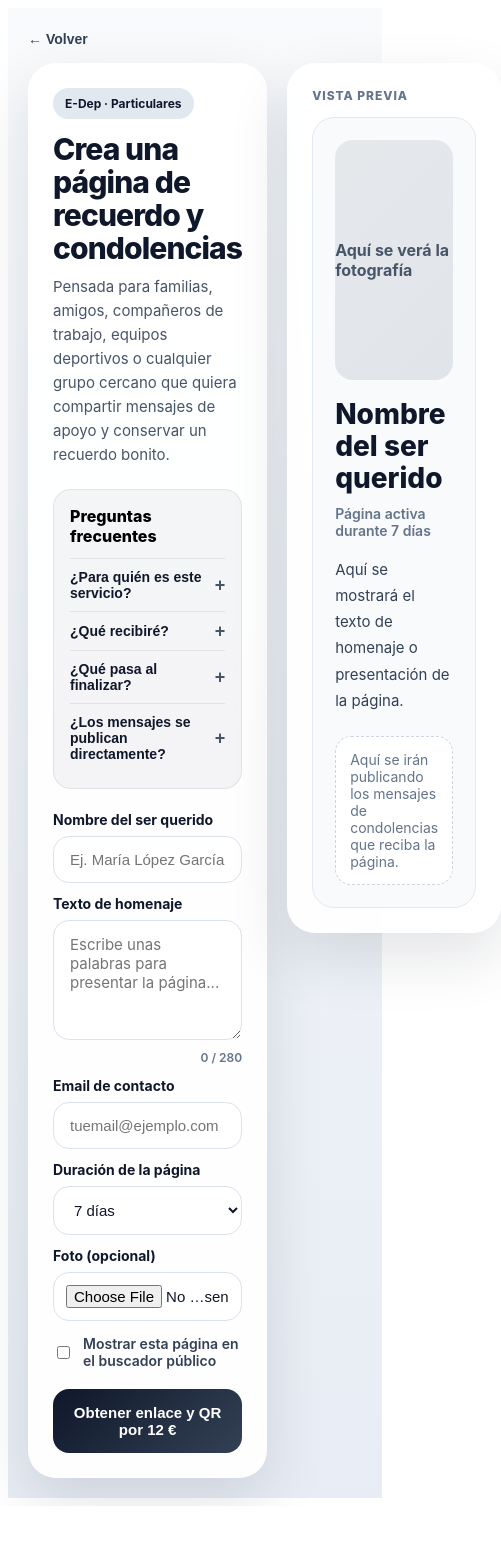
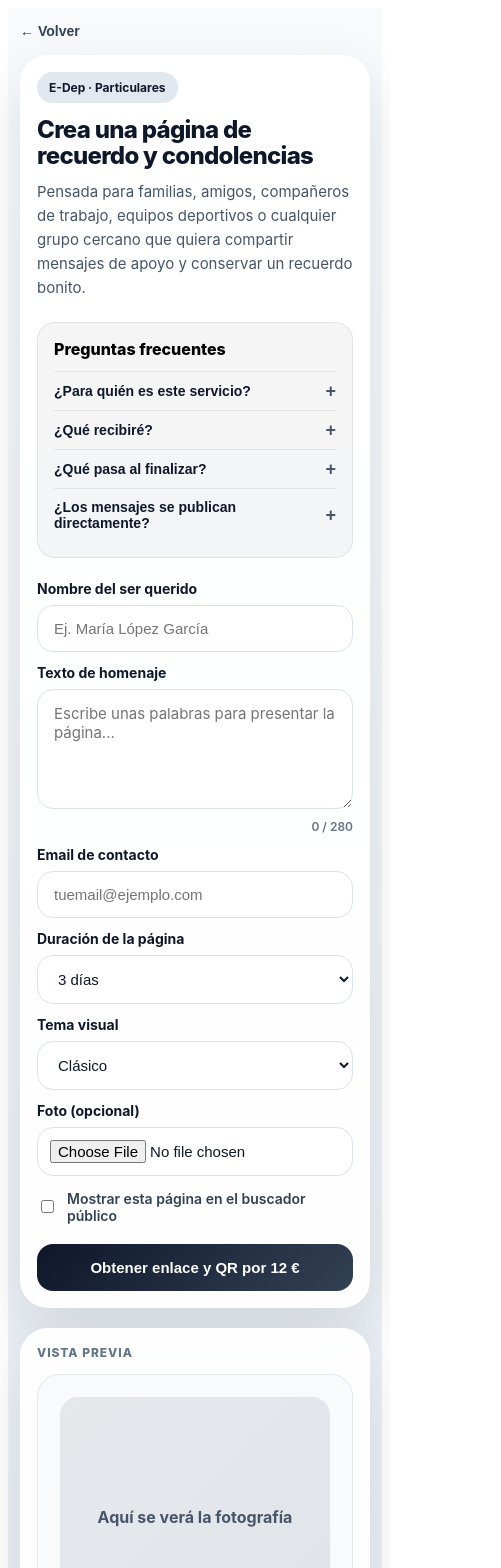
Before and after one commit to carlosescrivam-lgtm/e-dep, a React (Vite) app: page /particular in a window 390 px wide. Shown: the top 1568 px of the page, 501 px wide, since content can reach past the window. Before the commit the page ends 1506 px from the top, so only its background shows below. Built offline with nearby package versions, Linux system fonts and the light colour scheme; no server answers.

Commit message:
Particulares responsive + FAQ desplegable + temas

```diff
--- a/src/ParticularCreatePage.tsx
+++ b/src/ParticularCreatePage.tsx
@@ -5,7 +5,8 @@ export default function ParticularCreatePage() {
   const [memorialText, setMemorialText] = useState("");
   const MAX_TEXT_LENGTH = 280;
   const [contactEmail, setContactEmail] = useState("");
-  const [durationDays, setDurationDays] = useState("7");
+  const [durationDays, setDurationDays] = useState("3");
+  const [theme, setTheme] = useState("classic");
   const [isSearchable, setIsSearchable] = useState(false);
   const [, setPhotoFile] = useState<File | null>(null);
 const [photoPreview, setPhotoPreview] = useState("");
@@ -16,7 +17,9 @@ const fileInputRef = useRef<HTMLInputElement | null>(null);
   const previewTitle = useMemo(() => {
     return fullName.trim() || "Nombre del ser querido";
   }, [fullName]);
-
+const isMobile = typeof window !== "undefined" && window.innerWidth < 900;
+const isPhotoTheme = theme === "photo";
+const isMinimalTheme = theme === "minimal";
   const previewText = useMemo(() => {
     return (
       memorialText.trim() ||
@@ -30,7 +33,7 @@ const fileInputRef = useRef<HTMLInputElement | null>(null);
         minHeight: "100vh",
         background:
           "linear-gradient(180deg, #f8fafc 0%, #eef2f7 55%, #e8edf5 100%)",
-        padding: 20,
+        padding: isMobile ? 12 : 20,
         fontFamily:
           'Inter, ui-sans-serif, system-ui, -apple-system, BlinkMacSystemFont, "Segoe UI", sans-serif',
       }}
@@ -58,7 +61,7 @@ const fileInputRef = useRef<HTMLInputElement | null>(null);
         <div
   style={{
     display: "grid",
-            gridTemplateColumns: "1.05fr 0.95fr",
+    gridTemplateColumns: isMobile ? "1fr" : "1.05fr 0.95fr",
     gap: 20,
     alignItems: "start",
   }}
@@ -69,7 +72,7 @@ const fileInputRef = useRef<HTMLInputElement | null>(null);
     border: "1px solid rgba(255,255,255,0.75)",
     borderRadius: 28,
     boxShadow: "0 24px 60px rgba(15,23,42,0.12)",
-              padding: 24,
+    padding: isMobile ? 16 : 24,
   }}
 >
             <div
@@ -90,7 +93,7 @@ const fileInputRef = useRef<HTMLInputElement | null>(null);
             <h1
               style={{
                 margin: 0,
-                fontSize: 30,
+                fontSize: isMobile ? 24 : 30,
                 lineHeight: 1.1,
                 fontWeight: 800,
                 letterSpacing: "-0.03em",
@@ -233,6 +236,19 @@ const fileInputRef = useRef<HTMLInputElement | null>(null);
             </div>
 
 <div style={{ marginBottom: 12 }}>
+  <label style={labelStyle}>Tema visual</label>
+  <select
+    value={theme}
+    onChange={(e) => setTheme(e.target.value)}
+    style={inputStyle}
+  >
+    <option value="classic">Clásico</option>
+    <option value="photo">Foto destacada</option>
+    <option value="minimal">Minimalista</option>
+  </select>
+</div>
+
+           <div style={{ marginBottom: 12 }}>
   <label style={labelStyle}>Foto (opcional)</label>
 
   <input
@@ -350,7 +366,7 @@ const fileInputRef = useRef<HTMLInputElement | null>(null);
           custom_text: memorialText,
           contact_email: contactEmail,
           duration_days: Number(durationDays),
-          theme: "classic",
+          theme,
           is_searchable: isSearchable,
           photo_url: photoPreview || null,
         }),
@@ -409,9 +425,9 @@ window.location.href = checkoutData.url;
     border: "1px solid rgba(255,255,255,0.75)",
     borderRadius: 28,
     boxShadow: "0 24px 60px rgba(15,23,42,0.12)",
-              padding: 24,
-              position: "sticky",
-              top: 20,
+    padding: isMobile ? 16 : 24,
+    position: isMobile ? "static" : "sticky",
+    top: isMobile ? undefined : 20,
   }}
 >
             <div
@@ -436,16 +452,20 @@ window.location.href = checkoutData.url;
                 overflow: "hidden",
               }}
             >
-              {photoPreview ? (
+              {photoPreview && !isMinimalTheme ? (
                 <img
                   src={photoPreview}
                   alt={previewTitle}
                   style={{
-                    width: "100%",
-                    height: 240,
+  width: isPhotoTheme ? "100%" : 180,
+  maxWidth: "100%",
+  height: isPhotoTheme ? 260 : 180,
   objectFit: "cover",
-                    borderRadius: 18,
+  borderRadius: isPhotoTheme ? 18 : isMinimalTheme ? 12 : "50%",
   marginBottom: 18,
+  display: "block",
+  marginLeft: "auto",
+  marginRight: "auto",
 }}
                 />
               ) : (
@@ -470,10 +490,11 @@ window.location.href = checkoutData.url;
               <h2
                 style={{
   margin: 0,
-                  fontSize: 28,
+  fontSize: isMinimalTheme ? 24 : 28,
   lineHeight: 1.15,
-                  fontWeight: 800,
+  fontWeight: isMinimalTheme ? 700 : 800,
   color: "#0f172a",
+  textAlign: isMinimalTheme ? "left" : "center",
 }}
               >
                 {previewTitle}
@@ -485,6 +506,7 @@ window.location.href = checkoutData.url;
     color: "#64748b",
     fontSize: 14,
     fontWeight: 600,
+    textAlign: isMinimalTheme ? "left" : "center",
   }}
 >
                 Página activa durante {durationDays} días
@@ -500,6 +522,7 @@ window.location.href = checkoutData.url;
   whiteSpace: "pre-wrap",
   overflowWrap: "break-word",
   wordBreak: "break-word",
+  textAlign: isMinimalTheme ? "left" : "center",
 }}
 >
   {previewText}
```
Lines whose indentation alone changed are shown as unchanged.
